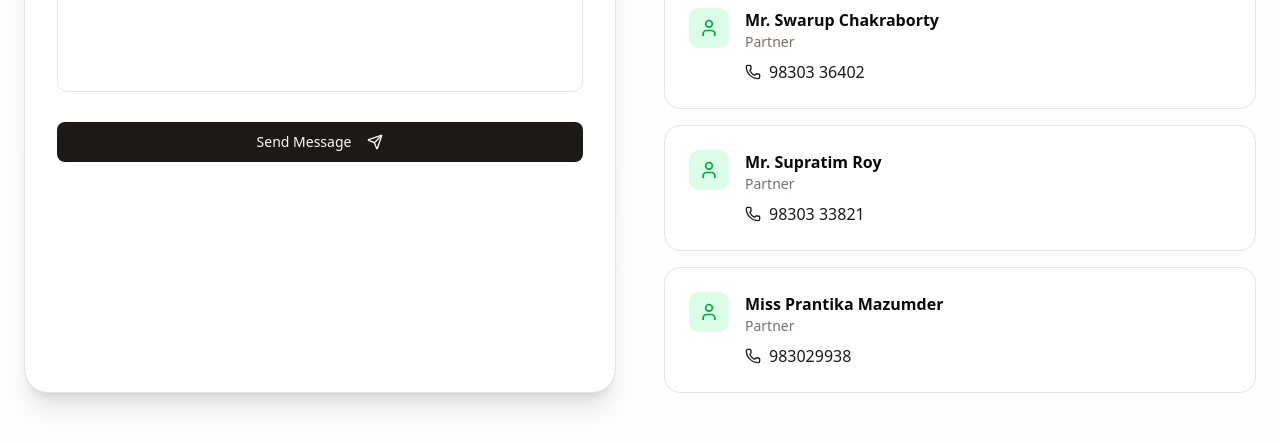
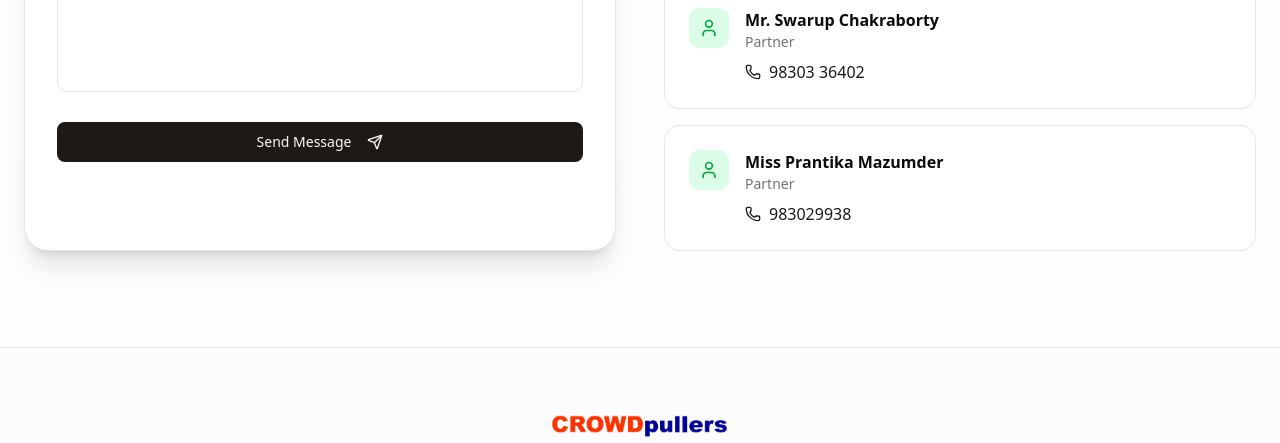
Before and after one commit to Sayak-Mallick/crowdPullers, a Next.js app: page /contact in a window 1280 px wide. Shown: the part 1040-1483 px from the top of the page. Built offline with nearby package versions, Linux system fonts and the light colour scheme; no server answers.

Commit message:
[TASK] : Contacts updated

```diff
--- a/src/app/contact/page.tsx
+++ b/src/app/contact/page.tsx
@@ -26,11 +26,11 @@ export default function ContactPage() {
             role: 'Partner',
             phone: '98303 36402'
         },
-        {
-            name: 'Mr. Supratim Roy',
-            role: 'Partner',
-            phone: '98303 33821'
-        },
+        // {
+        //     name: 'Mr. Supratim Roy',
+        //     role: 'Partner',
+        //     phone: '98303 33821'
+        // },
         {
             name: 'Miss Prantika Mazumder',
             role: 'Partner',
--- a/src/components/footer.tsx
+++ b/src/components/footer.tsx
@@ -38,10 +38,10 @@ export default function Footer() {
     ]
 
     const partners = [
+        { name: 'Mr. Jayanta Saha', role: 'Partner', phones: ['9875586039', '9051342284'] },
         { name: 'Miss Prantika Mazumder', role: 'Partner', phones: ['983029938'] },
-        { name: 'Mr. Jayanta Saha', role: 'Partner', phones: ['9875586039', '9051342284'] },
         { name: 'Mr. Swarup Chakraborty', role: 'Partner', phones: ['98303 36402'] },
-        { name: 'Mr. Supratim Roy', role: 'Partner', phones: ['98303 33821'] }
+        // { name: 'Mr. Supratim Roy', role: 'Partner', phones: ['98303 33821'] }
     ]
 
     return (
```
